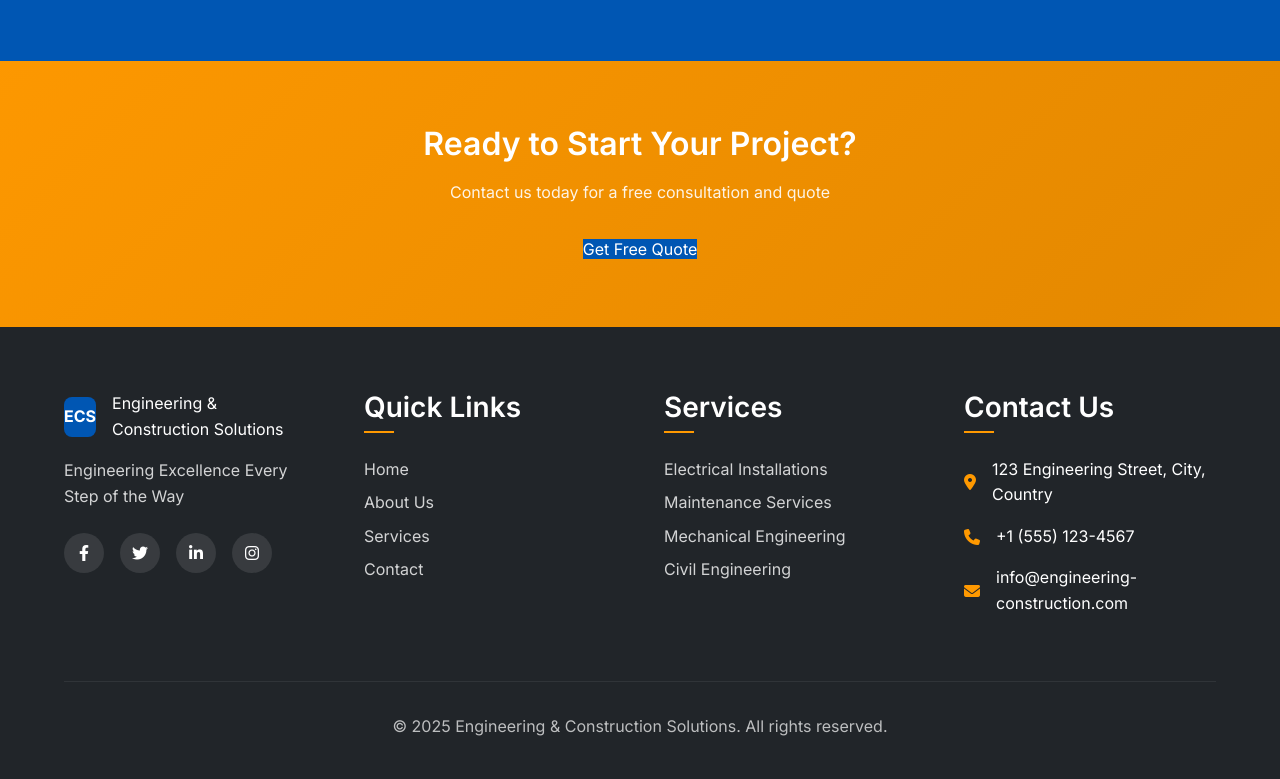
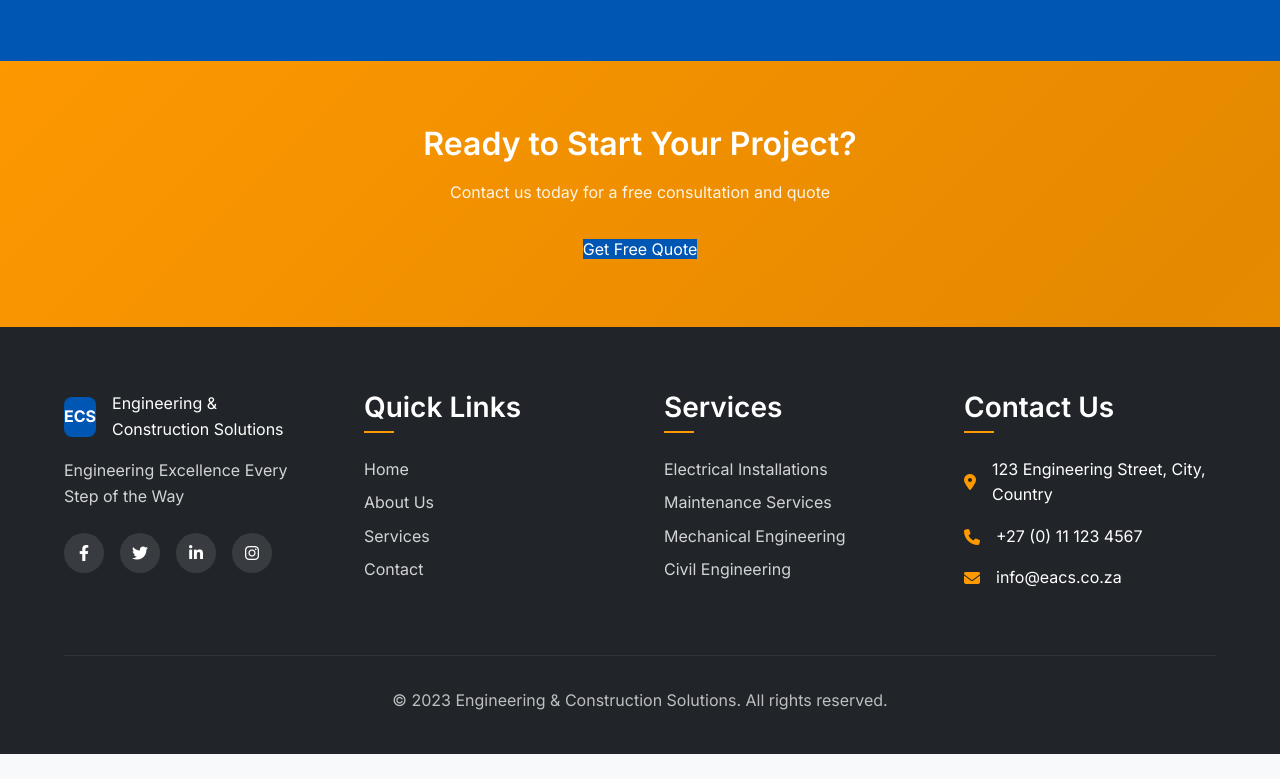
Before and after one commit to charmasv/engineering-construction-solutions, a plain HTML site: page index.html in a window 1280 px wide. Shown: the part 2001-2780 px from the top of the page. After the commit the page ends 2755 px from the top, so only its background shows below. Drawn offline with Linux system fonts and the light colour scheme.

Commit message:
updated index.html

```diff
--- a/index.html
+++ b/index.html
@@ -12,6 +12,7 @@
 <script src="scripts/animations.js"></script>
 </head>
 <body>
+
    <!-- Navigation -->
 <nav class="navbar">
     <div class="nav-container">
@@ -26,7 +27,7 @@
             <a href="pages/about.html" class="nav-link">About</a>
             <a href="pages/services.html" class="nav-link">Services</a>
             <a href="pages/contact.html" class="nav-link">Contact</a>
-                <a href="#quote" class="nav-cta btn-primary">Get Quote</a>
+            <a href="pages/contact.html" class="nav-cta btn-primary">Get Quote</a>
         </div>
         <div class="hamburger" id="hamburger">
             <span class="bar"></span>
@@ -98,7 +99,6 @@
         </div>
     </div>
 </section>
-
     <!-- Stats Section -->
     <section class="section stats">
         <div class="container">
@@ -130,6 +130,7 @@
             <h2>Ready to Start Your Project?</h2>
             <p>Contact us today for a free consultation and quote</p>
             <a href="pages/contact.html" class="btn-primary">Get Free Quote</a>
+        </div>
     </div>
 </section>
 
@@ -172,13 +173,13 @@
                 <h3>Contact Us</h3>
                 <ul>
                     <li><i class="fas fa-map-marker-alt"></i> 123 Engineering Street, City, Country</li>
-                        <li><i class="fas fa-phone"></i> +1 (555) 123-4567</li>
-                        <li><i class="fas fa-envelope"></i> info@engineering-construction.com</li>
+                    <li><i class="fas fa-phone"></i> +27 (0) 11 123 4567</li>
+                    <li><i class="fas fa-envelope"></i> info@eacs.co.za</li>
                 </ul>
             </div>
         </div>
         <div class="footer-bottom">
-                <p>&copy; 2025 Engineering & Construction Solutions. All rights reserved.</p>
+            <p>&copy; 2023 Engineering & Construction Solutions. All rights reserved.</p>
         </div>
     </div>
 </footer>
```
Lines whose indentation alone changed are shown as unchanged.
